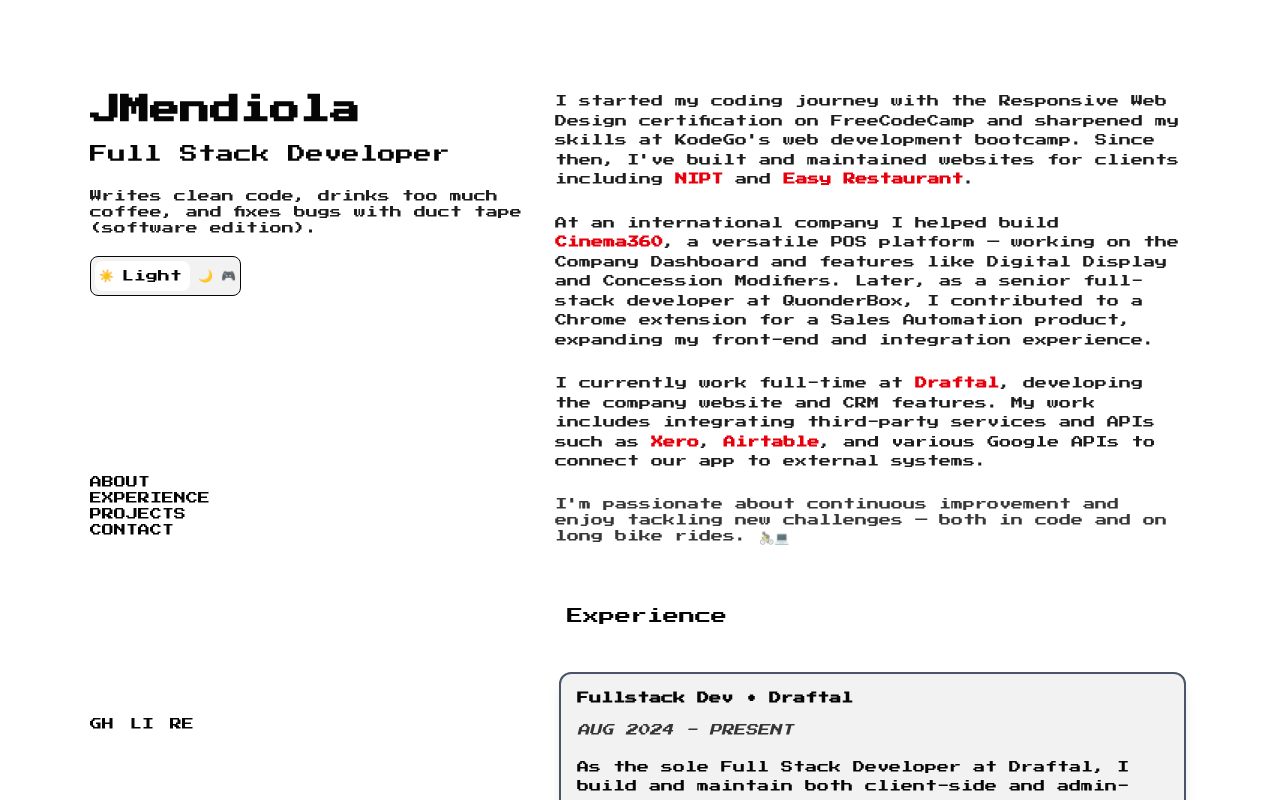
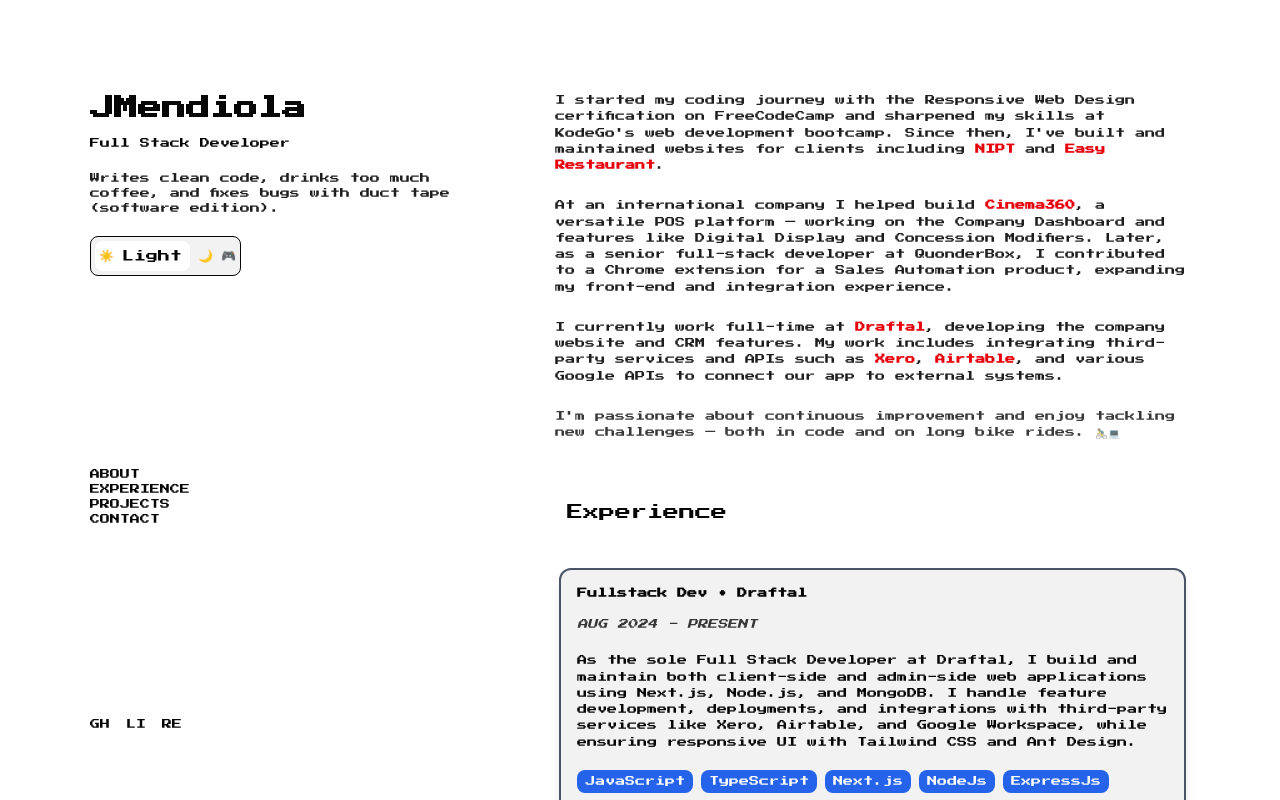
Before and after one commit to AngPayas055/portfolio-2025, a Next.js app: page /hero in a window 1280 px wide. Shown: the top 800 px of the page. Built offline with nearby package versions, Linux system fonts and the light colour scheme.

Commit message:
font sizes

```diff
--- a/app/components/cards/ExperienceCard.tsx
+++ b/app/components/cards/ExperienceCard.tsx
@@ -17,23 +17,23 @@
 }: ExperienceProps) {
   return (
     <div
-      className="border-2 p-4 rounded-xl shadow-lg"
+      className="border-2 p-4 rounded-xl shadow-lg text-[10px]"
       style={{
         backgroundColor: "var(--color-bg-card)",
         color: "var(--color-text)",
         borderColor: "var(--color-primary)",
       }}
     >
-      <h2 className="text-xs font-bold">
+      <h2 className="font-bold">
         {role} • {company}
       </h2>
-      <p className="text-xs italic opacity-80 my-4">{period}</p>
-      <p className="my-5 text-xs leading-relaxed">{description}</p>
+      <p className="italic opacity-80 my-4">{period}</p>
+      <p className="my-5 leading-relaxed">{description}</p>
       <div className="mt-3 flex flex-wrap gap-2">
         {tech.map((t) => (
           <span
             key={t}
-            className="px-2 py-1 text-xs rounded-lg"
+            className="px-2 py-1 rounded-lg"
             style={{
               backgroundColor: "var(--color-btn-primary)",
               color: "var(--color-bg)",
--- a/app/hero/Navigation.tsx
+++ b/app/hero/Navigation.tsx
@@ -13,26 +13,26 @@
     "Writes clean code, drinks too much coffee, and fixes bugs with duct tape (software edition).";
 
   return (
-    <div className="md:w-5/12 h-screen py-20 flex flex-col justify-between md:sticky top-0">
-      <div>
-        <h1 className="text-3xl font-bold text-[var(--color-text)]">JMendiola</h1>
-        <h3 className="text-lg text-[var(--color-text)] py-3">Full Stack Developer</h3>
-        <p className="mt-2 text-xs text-[var(--color-text)]/90 mb-5">{bio}</p>
+    <div className="md:w-5/12 h-screen py-20 flex flex-col justify-between md:sticky top-0 text-[10px]">
+      <div className="max-w-sm">
+        <h1 className="text-2xl font-bold text-[var(--color-text)]">JMendiola</h1>
+        <h3 className="text-md text-[var(--color-text)] py-3">Full Stack Developer</h3>
+        <p className="mt-2 text-[var(--color-text)]/90 mb-5">{bio}</p>
         <ThemeSwitcher />
       </div>
       <div>
         <ul>
-          <li className="text-xs text-[var(--color-text)]">ABOUT</li>
-          <li className="text-xs text-[var(--color-text)]">EXPERIENCE</li>
-          <li className="text-xs text-[var(--color-text)]">PROJECTS</li>
-          <li className="text-xs text-[var(--color-text)]">CONTACT</li>
+          <li className="text-[var(--color-text)]">ABOUT</li>
+          <li className="text-[var(--color-text)]">EXPERIENCE</li>
+          <li className="text-[var(--color-text)]">PROJECTS</li>
+          <li className="text-[var(--color-text)]">CONTACT</li>
         </ul>
       </div>
       <div>
         <ul className="flex gap-4">
-          <li className="text-xs text-[var(--color-text)]">GH</li>
-          <li className="text-xs text-[var(--color-text)]">LI</li>
-          <li className="text-xs text-[var(--color-text)]">RE</li>
+          <li className="text-[var(--color-text)]">GH</li>
+          <li className="text-[var(--color-text)]">LI</li>
+          <li className="text-[var(--color-text)]">RE</li>
         </ul>
       </div>
     </div>
--- a/app/hero/sections/about.tsx
+++ b/app/hero/sections/about.tsx
@@ -3,16 +3,16 @@
 
 export default function About() {
   return (
-    <section id="about" className="max-w-3xl space-y-6">
+    <section id="about" className="max-w-3xl space-y-6 text-[10px] leading-relaxed text-[var(--color-text)]/90">
 
-      <p className="text-xs leading-relaxed text-[var(--color-text)]/90">
+      <p>
         I started my coding journey with the Responsive Web Design certification
         on FreeCodeCamp and sharpened my skills at KodeGo&apos;s web development
         bootcamp. Since then, I&apos;ve built and maintained websites for clients
         including <strong>NIPT</strong> and <strong>Easy Restaurant</strong>.
       </p>
 
-      <p className="text-xs leading-relaxed text-[var(--color-text)]/90">
+      <p>
         At an international company I helped build <strong>Cinema360</strong>, a
         versatile POS platform — working on the Company Dashboard and features
         like Digital Display and Concession Modifiers. Later, as a senior
@@ -21,14 +21,14 @@
         experience.
       </p>
 
-      <p className="text-xs leading-relaxed text-[var(--color-text)]/90">
+      <p>
         I currently work full-time at <strong>Draftal</strong>, developing the
         company website and CRM features. My work includes integrating third-party
         services and APIs such as <strong>Xero</strong>, <strong>Airtable</strong>,
         and various Google APIs to connect our app to external systems.
       </p>
 
-      <p className="text-xs text-[var(--color-text)]/80">
+      <p className="text-[var(--color-text)]/80">
         I&apos;m passionate about continuous improvement and enjoy tackling new
         challenges — both in code and on long bike rides. 🚴‍♂️💻
       </p>
```
